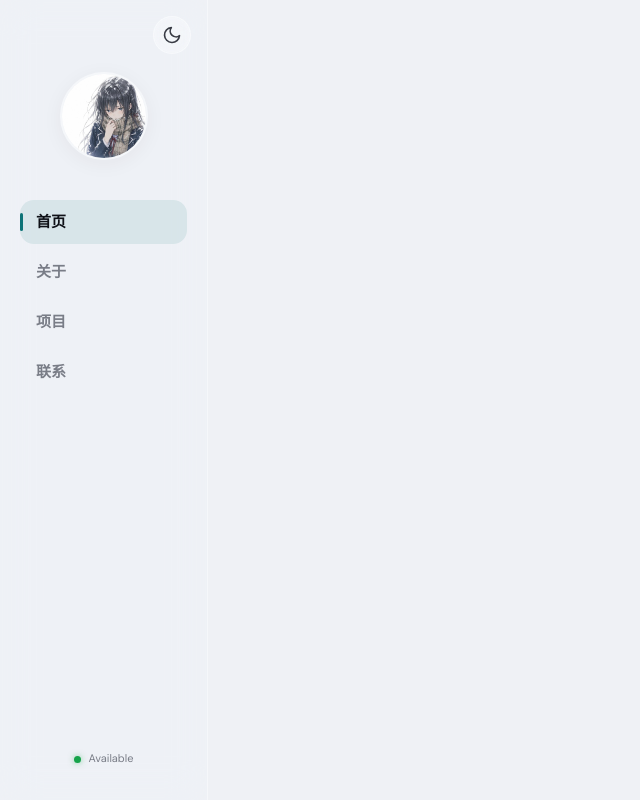
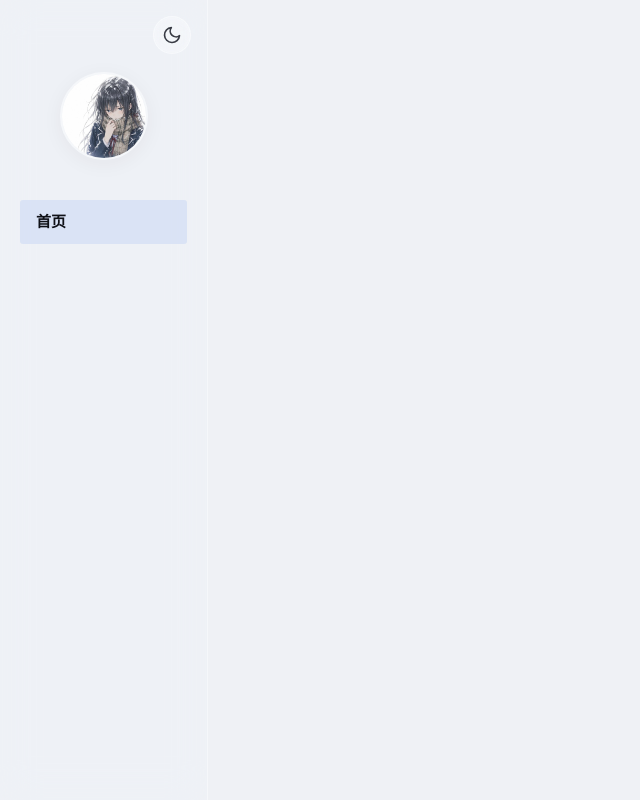
Before and after one commit to lingdong14412/lingdong14412.github.io, a plain HTML site: page index.html in a window 1280 px wide. Shown: the whole page, without its empty margins (0-640 px from the left). Drawn offline with Linux system fonts and the light colour scheme.

Commit message:
third commit

```diff
--- a/index.html
+++ b/index.html
@@ -46,15 +46,8 @@
 
     <nav class="sidebar-nav">
       <a href="#home" class="sidebar-link active">首页</a>
-      <a href="#about" class="sidebar-link">关于</a>
-      <a href="#projects" class="sidebar-link">项目</a>
-      <a href="#contact" class="sidebar-link">联系</a>
     </nav>
 
-    <div class="sidebar-footer">
-      <span class="status-dot ok"></span>
-      <span class="status-text">Available</span>
-    </div>
   </aside>
 
   <!-- 主内容区 -->
--- a/main.css
+++ b/main.css
@@ -9,8 +9,8 @@
   --tx: #0f1117;
   --tx2: #393c45;
   --tx3: #797d87;
-  --ac: #0d7377;
-  --ac-light: rgba(13, 115, 119, 0.10);
+  --ac: #2563eb;
+  --ac-light: rgba(37, 99, 235, 0.10);
   --card-bg: rgba(255, 255, 255, 0.32);
   --card-highlight: rgba(255, 255, 255, 0.58);
   --card-shadow: rgba(0, 0, 0, 0.05);
@@ -42,8 +42,8 @@ html.dark {
   --tx: #e8e8ee;
   --tx2: #a8a8b2;
   --tx3: #64646e;
-  --ac: #2dd4bf;
-  --ac-light: rgba(45, 212, 191, 0.14);
+  --ac: #60a5fa;
+  --ac-light: rgba(96, 165, 250, 0.14);
   --card-bg: rgba(255, 255, 255, 0.04);
   --card-highlight: rgba(255, 255, 255, 0.07);
   --card-shadow: rgba(0, 0, 0, 0.50);
@@ -173,37 +173,7 @@ html.dark .icon-moon { opacity: 0; transform: rotate(90deg) scale(.6); }
 .sidebar-link.active {
   color: var(--tx);
   background: var(--ac-light);
-}
-
-.sidebar-link.active::before {
-  content: '';
-  position: absolute;
-  left: 0; top: 50%;
-  transform: translateY(-50%);
-  width: 3px; height: 18px;
   border-radius: 3px;
-  background: var(--ac);
-}
-
-/* ── 侧边栏底部状态 ── */
-.sidebar-footer {
-  display: flex;
-  align-items: center;
-  gap: 8px;
-  font-size: var(--fs-xs);
-  color: var(--tx3);
-}
-
-.status-dot {
-  width: 7px; height: 7px;
-  border-radius: 50%;
-  background: var(--tx3);
-  flex-shrink: 0;
-}
-
-.status-dot.ok {
-  background: #16a34a;
-  box-shadow: 0 0 6px rgba(22, 163, 74, 0.5);
 }
 
 /* ═══════════════════════════════════════════════════
```
